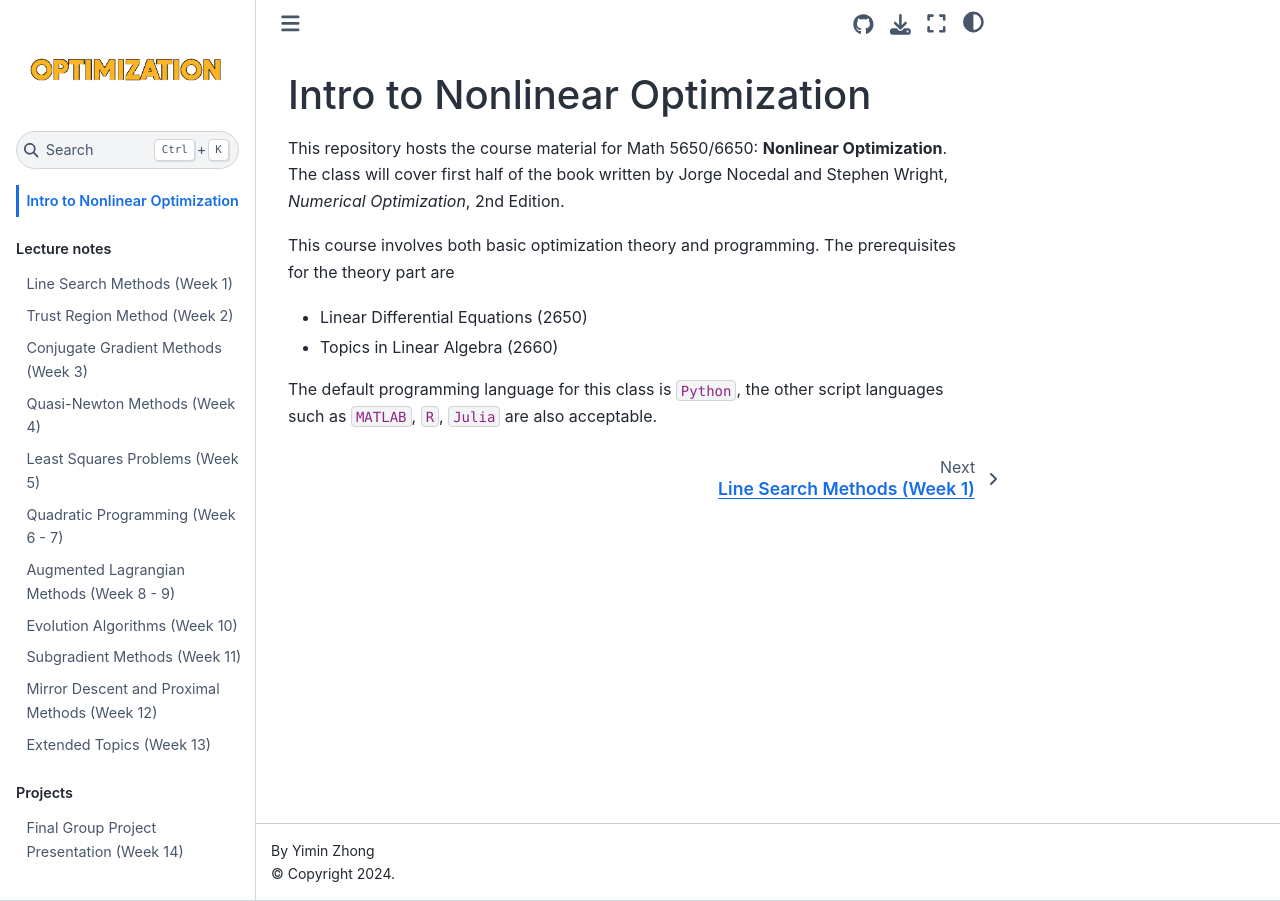
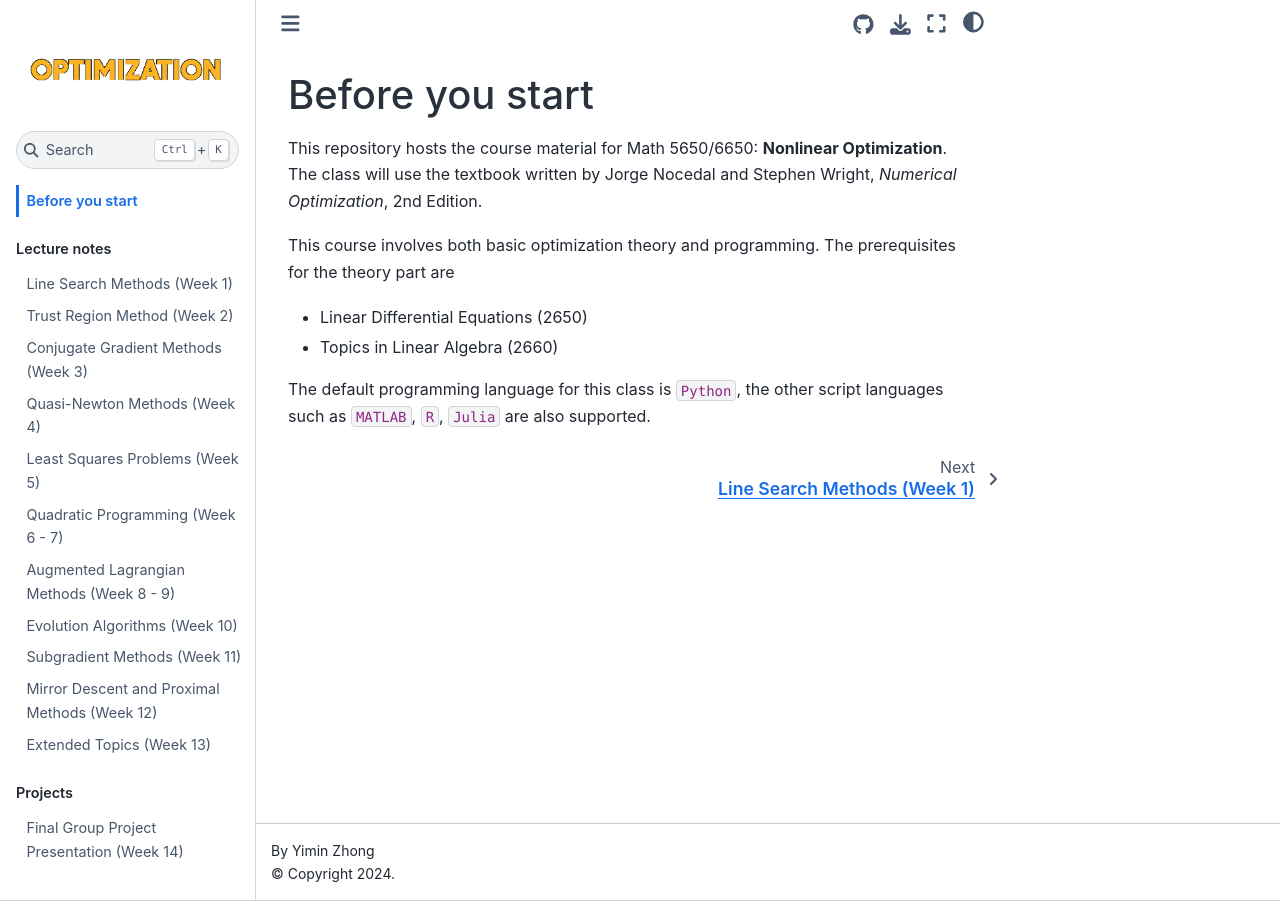
Before and after one commit to Auburn-5650-6650-Fall-2023/auburn-5650-6650-fall-2023.github.io, a Jupyter Book: the page built from intro.md, in a window 1280 px wide. Built offline with Jupyter Book 1.0.4 settings and Sphinx 7.4.7 and the Sphinx Book theme 1.1.4, drawn with Linux system fonts in a browser that asks for light colours.

Commit message:
reformat

```diff
--- a/intro.md
+++ b/intro.md
@@ -1,10 +1,10 @@
-# Intro to Nonlinear Optimization
+# Before you start
 
-This repository hosts the course material for Math 5650/6650: **Nonlinear Optimization**. The class will cover first half of the book written by Jorge Nocedal and Stephen Wright, *Numerical Optimization*, 2nd Edition.
+This repository hosts the course material for Math 5650/6650: **Nonlinear Optimization**. The class will use the textbook written by Jorge Nocedal and Stephen Wright, *Numerical Optimization*, 2nd Edition.
 
 This course involves both basic optimization theory and programming. The prerequisites for the theory part are
 
 - Linear Differential Equations (2650)
 - Topics in Linear Algebra (2660)
 
-The default programming language for this class is ``Python``, the other script languages such as ``MATLAB``,  ``R``, ``Julia`` are also acceptable.
+The default programming language for this class is ``Python``, the other script languages such as ``MATLAB``,  ``R``, ``Julia`` are also supported.
```
